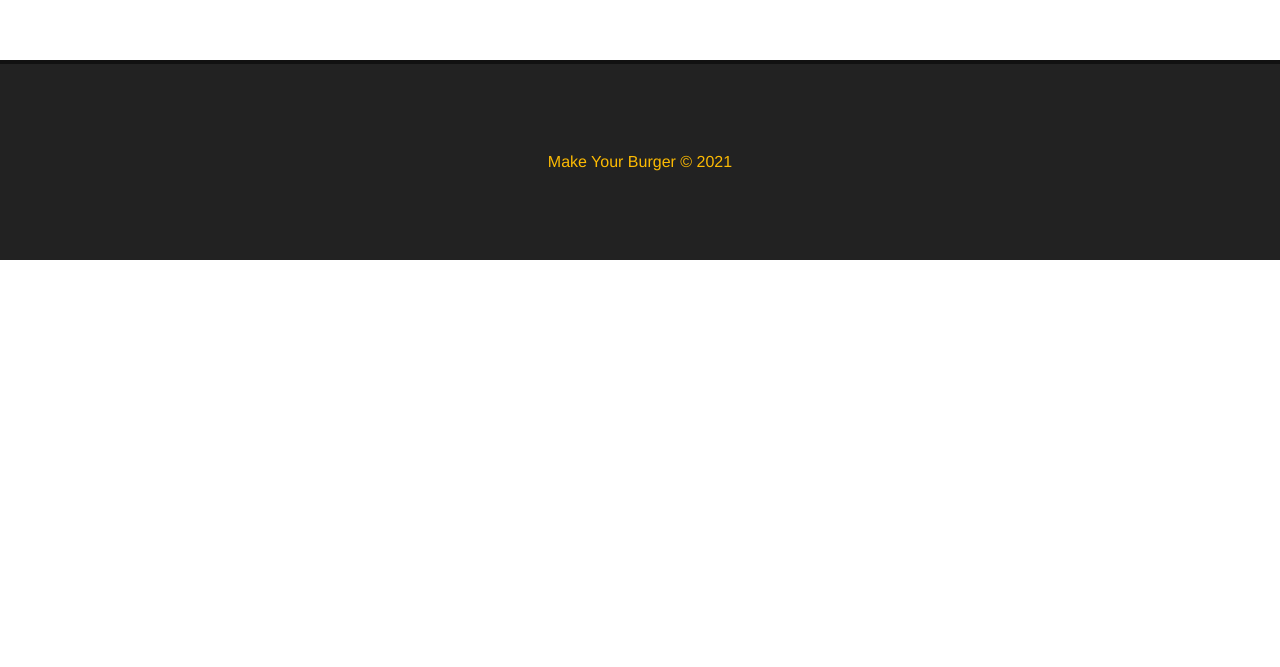
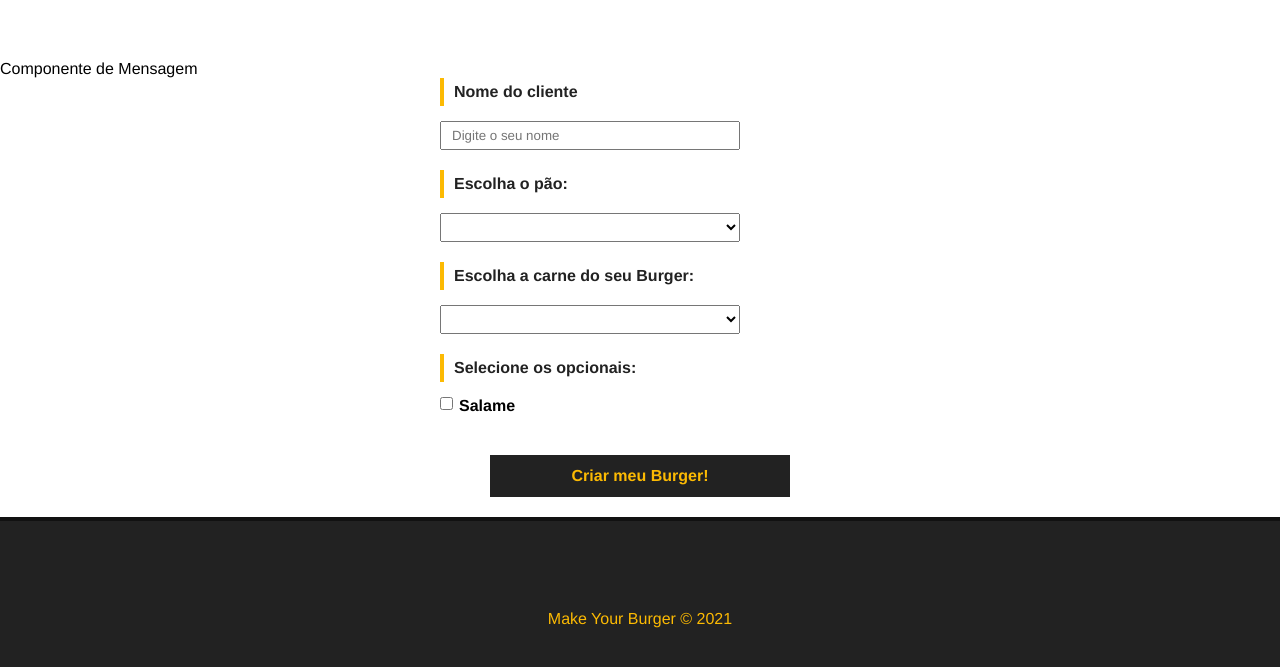
Before and after one commit to DandaraF/make_your_burger, a Vue app: page / in a window 1280 px wide. Shown: the part 868-1535 px from the top of the page. Before the commit the page ends 1128 px from the top, so only its background shows below. Built offline with nearby package versions, Linux system fonts and the light colour scheme.

Commit message:
create form

```diff
--- /dev/null
+++ b/src/components/BurgerForm.vue
@@ -0,0 +1,118 @@
+<template>
+    <div>
+      <p>Componente de Mensagem</p>
+      <div>
+        <form id="burger-form">
+            <div class="input-container">
+                <label for="nome">Nome do cliente</label>
+                <input type="text" id="nome" name="nome" v-model="nome" placeholder="Digite o seu nome">
+            </div>
+            <div class="input-container">
+                <label for="pao">Escolha o pão:</label>
+                <select name="pao" id="pao" v-model="pao">
+                    <option value="">Selecione o seu pão</option>
+                    <option value="integral">Integral</option>
+                </select>
+            </div>
+            <div class="input-container">
+                <label for="carne">Escolha a carne do seu Burger:</label>
+                <select name="carne" id="carne" v-model="carne">
+                    <option value="">Selecione o tipo de carne</option>
+                    <option value="maminha">Maminha</option>
+                </select>
+            </div>
+            <div id="opcionais-container" class="input-container">
+                <label id="opcionais-title" for="opcionais">Selecione os opcionais:</label>
+                <div class="checkbox-container">
+                <input type="checkbox" name="opcionais" v-model="opcionais" value="salame">
+                <span>Salame</span>
+                </div>
+            </div>
+
+            <div class="input-container">
+                <input class="submit-btn" type="submit" value="Criar meu Burger!">
+            </div>
+        </form>
+      </div>
+    </div>
+  </template>
+
+
+<script>
+
+export default {
+   name: 'BurgerForm'
+}
+</script>
+
+
+<style scoped>
+  #burger-form {
+    max-width: 400px;
+    margin: 0 auto;
+  }
+
+  .input-container {
+    display: flex;
+    flex-direction: column;
+    margin-bottom: 20px;
+  }
+
+  label {
+    font-weight: bold;
+    margin-bottom: 15px;
+    color: #222;;
+    padding: 5px 10px;
+    border-left: 4px solid #fcba03;
+  }
+
+  input, select {
+    padding: 5px 10px;
+    width: 300px;
+  }
+
+  #opcionais-container {
+    flex-direction: row;
+    flex-wrap: wrap;
+  }
+
+  #opcionais-title {
+    width: 100%;
+  }
+
+  .checkbox-container {
+    display: flex;
+    align-items: flex-start;
+    width: 50%;
+    margin-bottom: 20px;
+  }
+
+  .checkbox-container span,
+  .checkbox-container input {
+    width: auto;
+  }
+
+  .checkbox-container span {
+    margin-left: 6px;
+    font-weight: bold;
+  }
+
+  .submit-btn {
+    background-color: #222;
+    color:#fcba03;
+    font-weight: bold;
+    border: 2px solid #222;
+    padding: 10px;
+    font-size: 16px;
+    margin: 0 auto;
+    cursor: pointer;
+    transition: .5s;
+  }
+
+  .submit-btn:hover {
+    background-color: transparent;
+    color: #222;
+  }
+
+
+</style>
--- a/src/views/Home.vue
+++ b/src/views/Home.vue
@@ -4,17 +4,20 @@
     <div class="main-container">
       <h1>Monte o seu burger:</h1>
     </div>
+    <BurgerForm/>
   </div>
 </template>
 
 <script>
 
 import Banner from '../components/Banner'
+import BurgerForm from '../components/BurgerForm'
 
 export default {
   name: 'Home',
   components:{
-    Banner
+    Banner,
+    BurgerForm
   }
 
 }
```
